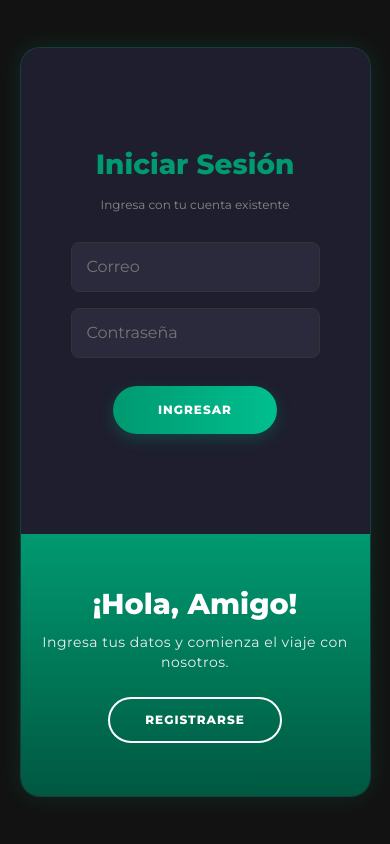
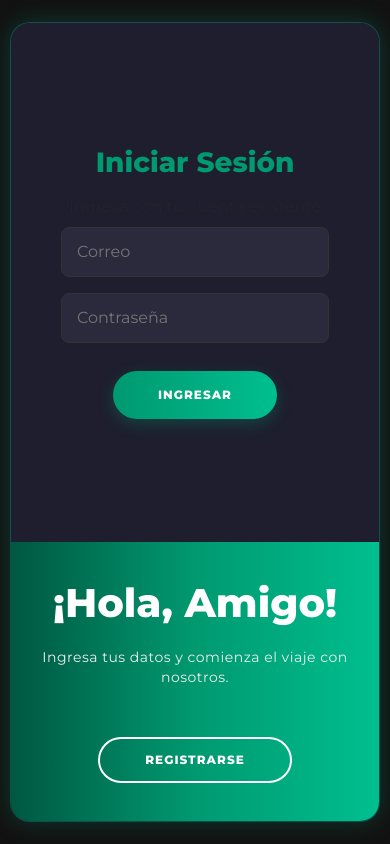
Before and after one commit to nikoalters/frontend-perfumes, a React (Vite) app: page /register in a window 390 px wide. Built offline with nearby package versions, Linux system fonts and the light colour scheme.

Commit message:
mejorando logginpag1

```diff
--- a/src/pages/AuthPage.css
+++ b/src/pages/AuthPage.css
@@ -1,11 +1,10 @@
 @import url('https://fonts.googleapis.com/css?family=Montserrat:400,800');
 
 /* =========================================
-   ESTILOS BASE (EL DISEÑO ESPECTACULAR DE PC)
+   1. ESTILOS BASE (PC - DISEÑO NEÓN/GRADIENT)
    ========================================= */
 .auth-body {
     background: #121212;
-    /* Fondo oscuro */
     display: flex;
     justify-content: center;
     align-items: center;
@@ -13,13 +12,11 @@
     font-family: 'Montserrat', sans-serif;
     height: 100vh;
     margin: 0;
-    /* Corregido margen negativo */
     overflow: hidden;
 }
 
 .auth-container {
     background-color: #1e1e2e;
-    /* Tarjeta oscura */
     border-radius: 20px;
     box-shadow: 0 14px 28px rgba(0, 0, 0, 0.25),
         0 10px 10px rgba(0, 0, 0, 0.22);
@@ -27,17 +24,17 @@
     overflow: hidden;
     width: 900px;
     max-width: 100%;
-    min-height: 550px;
-    /* AQUÍ ESTÁ EL NEÓN QUE TE GUSTABA */
-    border: 1px solid #00997040;
-    box-shadow: 0 0 25px #00997030;
+    min-height: 600px;
+    /* Altura base */
+    /* EL NEÓN VERDE */
+    border: 1px solid rgba(0, 153, 112, 0.4);
+    box-shadow: 0 0 25px rgba(0, 153, 112, 0.3);
 }
 
 .auth-title {
     font-weight: bold;
     margin: 0 0 15px 0;
     color: var(--color-principal);
-    /* Título verde */
 }
 
 .auth-title-overlay {
@@ -56,12 +53,6 @@
     color: #eee;
 }
 
-.auth-span {
-    font-size: 12px;
-    color: #888;
-    margin-bottom: 20px;
-}
-
 .auth-form {
     background-color: #1e1e2e;
     display: flex;
@@ -73,7 +64,6 @@
     text-align: center;
 }
 
-/* Inputs modernos */
 .auth-form input {
     background-color: #2a2a3c;
     border: 1px solid #333;
@@ -91,11 +81,9 @@
     box-shadow: 0 0 8px rgba(0, 153, 112, 0.2);
 }
 
-/* Botón Principal con Degradado */
 .auth-btn {
     border-radius: 50px;
     border: none;
-    /* TU DEGRADADO VERDE */
     background: linear-gradient(to right, #009970, #00bf8f);
     color: #FFFFFF;
     font-size: 12px;
@@ -103,17 +91,11 @@
     padding: 15px 45px;
     letter-spacing: 1px;
     text-transform: uppercase;
-    transition: transform 80ms ease-in;
     margin-top: 20px;
     cursor: pointer;
     box-shadow: 0 5px 15px rgba(0, 153, 112, 0.3);
 }
 
-.auth-btn:active {
-    transform: scale(0.95);
-}
-
-/* Botón Transparente */
 .ghost-btn {
     border-radius: 50px;
     border: 2px solid #FFFFFF;
@@ -124,13 +106,8 @@
     padding: 12px 45px;
     letter-spacing: 1px;
     text-transform: uppercase;
-    transition: transform 80ms ease-in, background-color 0.3s;
     cursor: pointer;
     margin-top: 20px;
-}
-
-.ghost-btn:hover {
-    background-color: rgba(255, 255, 255, 0.15);
 }
 
 /* --- ANIMACIÓN PC (DESLIZAMIENTO LATERAL) --- */
@@ -181,7 +158,6 @@
     }
 }
 
-/* --- OVERLAY VERDE CON DEGRADADO --- */
 .overlay-container {
     position: absolute;
     top: 0;
@@ -198,7 +174,6 @@
 }
 
 .overlay {
-    /* EL DEGRADADO BONITO */
     background: linear-gradient(to right, #005841, var(--color-principal), #00bf8f);
     background-repeat: no-repeat;
     background-size: cover;
@@ -249,63 +224,72 @@
 }
 
 
-/* =========================================
-   CORRECCIÓN QUIRÚRGICA PARA MÓVILES 📱
-   (Solo se activa en pantallas pequeñas)
-   ========================================= */
+/* =========================================================
+   2. VERSIÓN MÓVIL FORZADA (Aquí está el arreglo "Nuclear")
+   ========================================================= */
 @media (max-width: 768px) {
+
+    /* Ajuste del cuerpo para permitir scroll si es necesario */
     .auth-body {
         height: auto;
         min-height: 100vh;
-        padding: 20px 0;
+        padding: 10px;
+        overflow-y: auto;
     }
 
     .auth-container {
-        width: 90%;
-        max-width: 400px;
-        min-height: 750px;
-        /* Hacemos la tarjeta más alta */
-        display: flex;
-        flex-direction: column;
+        width: 100%;
+        min-height: 800px;
+        /* Forzamos altura para que quepa todo */
+        position: relative;
+        display: block;
+        /* Quitamos flex raros */
     }
 
-    /* --- REUBICACIÓN VERTICAL --- */
-
-    /* 1. Formularios ARRIBA (Ocupan el 65% superior) */
+    /* --- FORMULARIO SIEMPRE ARRIBA --- */
     .form-container {
-        width: 100%;
-        height: 65%;
-        position: absolute;
-        top: 0;
-        left: 0;
-        /* IMPORTANTE: Desactivamos el movimiento lateral en móvil */
+        width: 100% !important;
+        height: 65% !important;
+        /* 65% de la pantalla para el formulario */
+        top: 0 !important;
+        left: 0 !important;
         transform: none !important;
-        transition: opacity 0.4s ease-in-out;
+        /* ANULAMOS EL MOVIMIENTO LATERAL */
+        transition: opacity 0.3s !important;
     }
 
-    /* 2. Panel Verde ABAJO (Ocupa el 35% inferior) */
+    /* --- PANEL VERDE SIEMPRE ABAJO --- */
     .overlay-container {
-        width: 100%;
-        height: 35%;
-        position: absolute;
-        bottom: 0;
-        /* Pegado al fondo */
-        top: auto;
-        left: 0;
+        width: 100% !important;
+        height: 35% !important;
+        /* 35% de la pantalla abajo para el botón verde */
+        top: auto !important;
+        bottom: 0 !important;
+        left: 0 !important;
+        transform: none !important;
+        /* ANULAMOS EL MOVIMIENTO LATERAL */
+    }
+
+    .overlay {
+        width: 100% !important;
+        height: 100% !important;
+        left: 0 !important;
         transform: none !important;
     }
 
-    .overlay {
-        width: 100%;
-        height: 100%;
-        left: 0;
+    /* --- PANELES DE TEXTO DENTRO DE LO VERDE --- */
+    .overlay-panel {
+        width: 100% !important;
+        height: 100% !important;
+        padding: 10px !important;
+        top: 0 !important;
         transform: none !important;
-        /* Mantenemos el degradado, pero ajustado al nuevo tamaño */
-        background: linear-gradient(to bottom, var(--color-principal), #005841);
+        justify-content: center !important;
     }
 
-    /* --- LÓGICA DE CAMBIO EN MÓVIL (Fade In/Out en vez de deslizar) --- */
+    /* --- LÓGICA DE APARICIÓN EN MÓVIL (SIN DESLIZAR) --- */
 
+    /* Login Visible */
     .sign-in-container {
         opacity: 1;
         z-index: 5;
@@ -316,6 +300,7 @@
         z-index: 1;
     }
 
+    /* Registro Visible */
     .sign-up-container {
         opacity: 0;
         z-index: 1;
@@ -324,50 +309,29 @@
     .auth-container.right-panel-active .sign-up-container {
         opacity: 1;
         z-index: 5;
-        animation: none;
-        /* Sin animación compleja */
+        animation: none !important;
     }
 
-    /* Paneles de texto del overlay */
-    .overlay-panel {
-        width: 100%;
-        height: 100%;
-        padding: 20px;
-        transform: none !important;
-        transition: opacity 0.3s ease;
+    /* Textos del panel verde */
+    .overlay-left {
+        opacity: 0;
+        display: none;
     }
 
-    .overlay-left {
-        opacity: 0;
-        pointer-events: none;
-    }
-
+    /* Ocultamos el que no sirve */
     .auth-container.right-panel-active .overlay-left {
         opacity: 1;
+        display: flex !important;
         pointer-events: all;
     }
 
     .overlay-right {
         opacity: 1;
-        pointer-events: all;
+        display: flex !important;
     }
 
     .auth-container.right-panel-active .overlay-right {
         opacity: 0;
-        pointer-events: none;
-    }
-
-    /* Ajustes de texto para que quepan bien */
-    .auth-title-overlay {
-        font-size: 1.8rem;
-    }
-
-    .auth-p {
-        margin: 10px 0 15px;
-    }
-
-    .ghost-btn {
-        margin-top: 10px;
-        padding: 12px 35px;
+        display: none;
     }
 }
```
